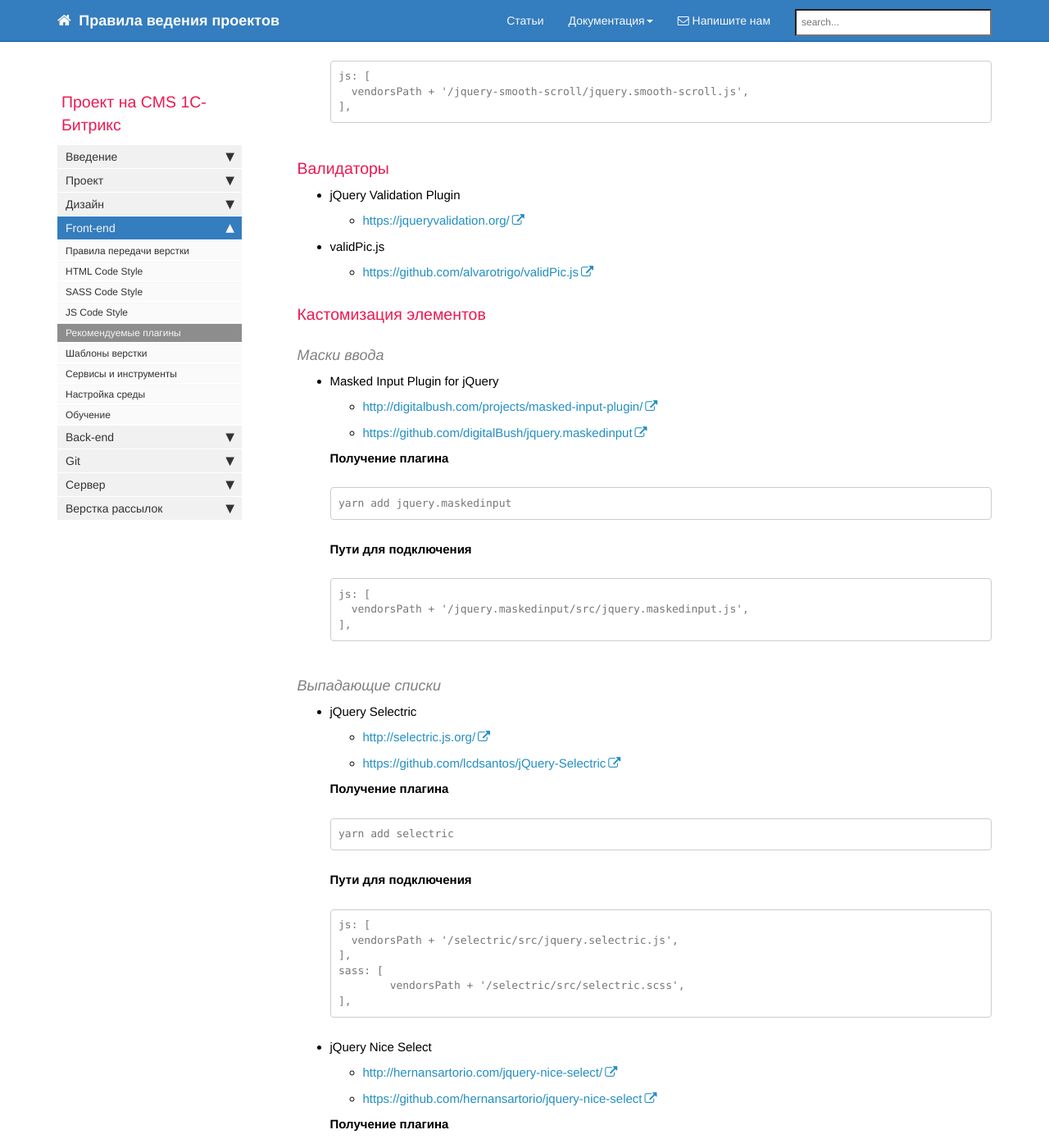
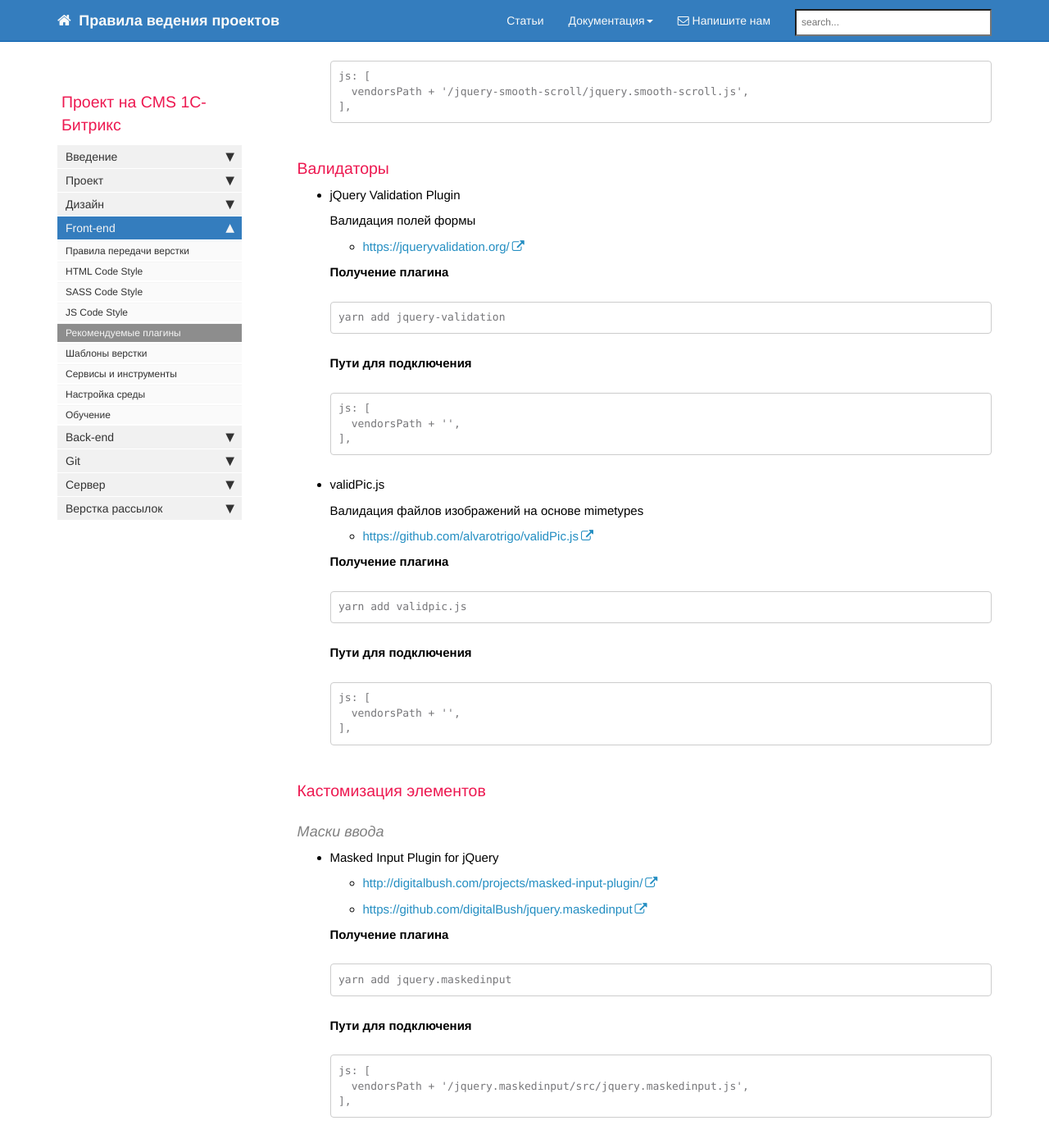
Before and after one commit to gdecider/gdecider.github.io, a Jekyll site: the page built from pages/bx/bx_front-recomend-plugins.md, in a window 1280 px wide and 1400 px high, scrolled down 4964 px. Shown: the whole window at 82% size. Built offline with Jekyll 4.4.1, drawn with Linux system fonts in a browser that asks for light colours; nearby versions of some CDN libraries; comment, search, counter and statistics services are not loaded.

Commit message:
Update bx_front-recomend-plugins.md

````diff
--- a/pages/bx/bx_front-recomend-plugins.md
+++ b/pages/bx/bx_front-recomend-plugins.md
@@ -288,11 +288,43 @@ toc: false
 
 * jQuery Validation Plugin
 
+  Валидация полей формы
+
   * [https://jqueryvalidation.org/](https://jqueryvalidation.org/)
+
+  **Получение плагина**
+
+  ```bash
+  yarn add jquery-validation
+  ```
+
+  **Пути для подключения**
+
+  ```
+  js: [
+	vendorsPath + '',
+  ],
+  ```
 
 * validPic.js
 
+  Валидация файлов изображений на основе mimetypes
+
   * [https://github.com/alvarotrigo/validPic.js](https://github.com/alvarotrigo/validPic.js)
+
+  **Получение плагина**
+
+  ```bash
+  yarn add validpic.js
+  ```
+
+  **Пути для подключения**
+
+  ```
+  js: [
+	vendorsPath + '',
+  ],
+  ```
 
 ### Кастомизация элементов
 
````
